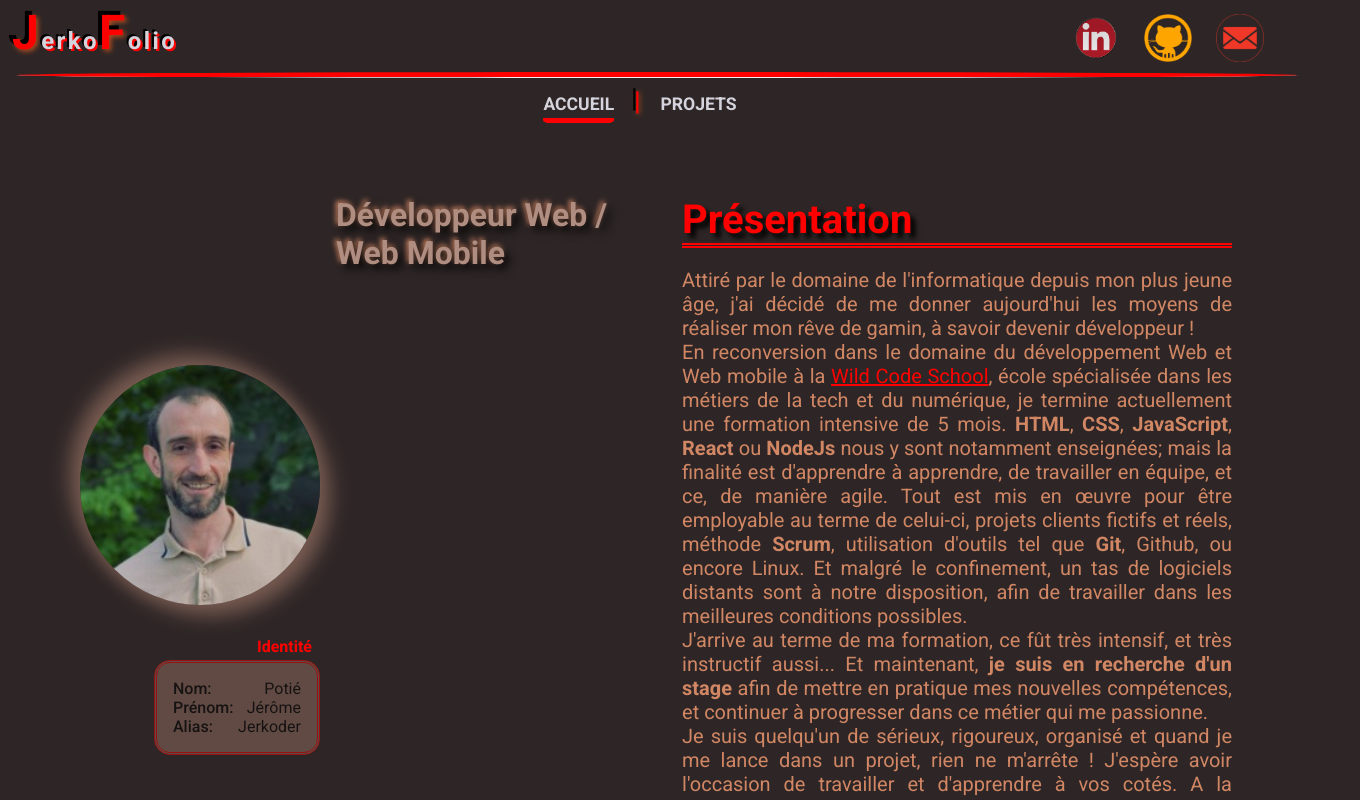
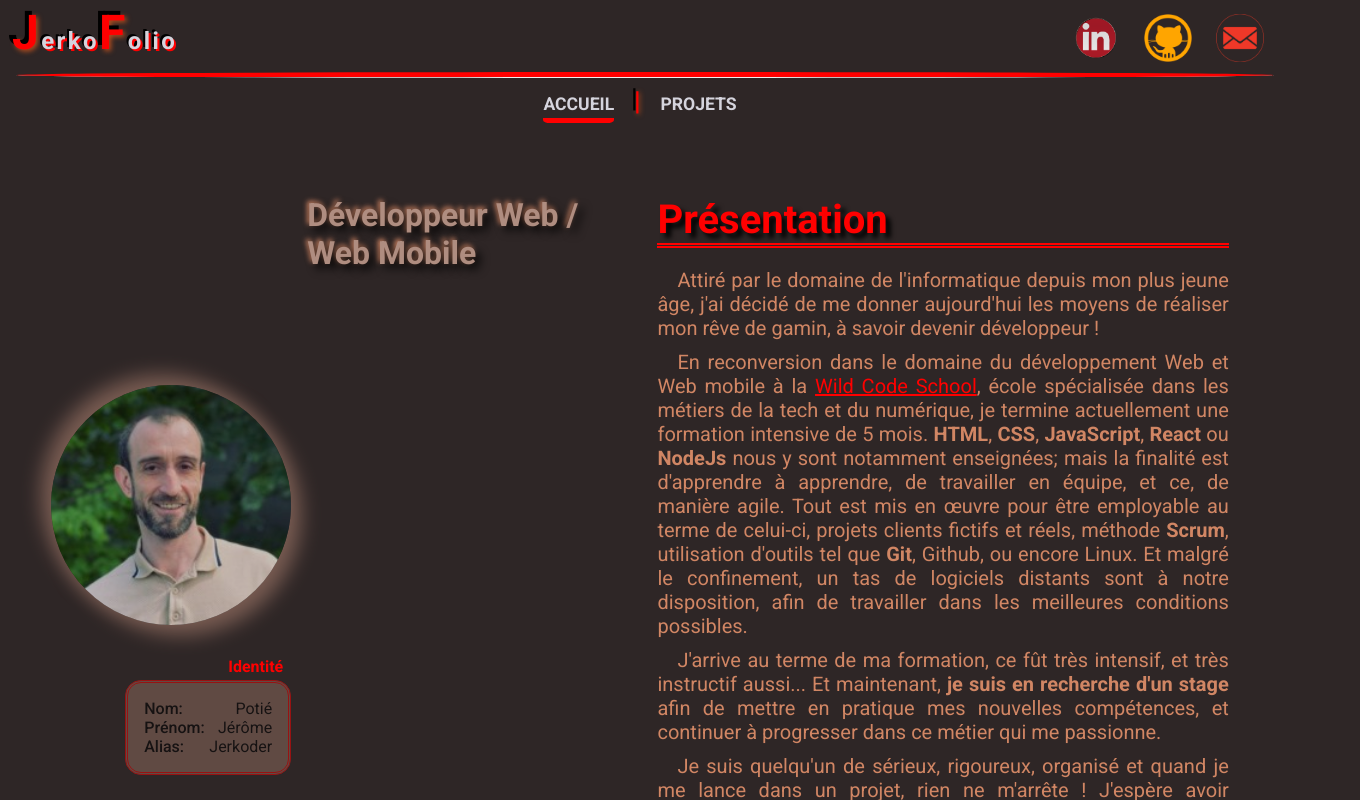
Before and after one commit to jerkodeur/jerkoFolio_front, a React (Create React App) app: page / in a window 1280 px wide. Shown: the top 800 px of the page, 1360 px wide, since content can reach past the window. Built offline with nearby package versions, Linux system fonts and the light colour scheme; no server answers.

Commit message:
Fix CSS (overflow, vertical spacing for paragraphs...)

```diff
--- a/src/components/commons/Header.css
+++ b/src/components/commons/Header.css
@@ -1,5 +1,5 @@
 .cont-header hr {
-  width: 100%;
+  width: calc(100% - 1.5em);
   margin: .5em .5em .5em 1em;
   border-top: 5px red solid;
   border-radius: 50%;
--- a/src/components/home/Home.css
+++ b/src/components/home/Home.css
@@ -6,7 +6,6 @@
 .cont-home .flex-home {
   display: flex;
   flex-direction: column;
-  width: 90%;
   justify-content: space-around;
 }
 
@@ -80,6 +79,11 @@
   text-align: justify;
 }
 
+.profil-description .presentation p {
+  margin: 0.5em 0;
+  text-indent: 1em;
+}
+
 .presentation a {
   color: red;
 }
@@ -91,13 +95,22 @@
   margin-bottom: 1em;
 }
 
+@media screen and (max-width: 767px) {
+  .profil-description .presentation {
+    margin-left: 0;
+  }
+  .cont-home .flex-home {
+    padding: 0 1em;
+  }
+}
+
 @media screen and (min-width: 960px) {
   .cont-home .flex-home {
     flex-direction: row;
   }
   .cont-home {
-    margin-left: 5em;
-    margin-top: 5em;
+    max-width: 92%;
+    margin: 5em auto 0 auto;
   }
   .cont-home .profil-description {
     width: 75%;
```
